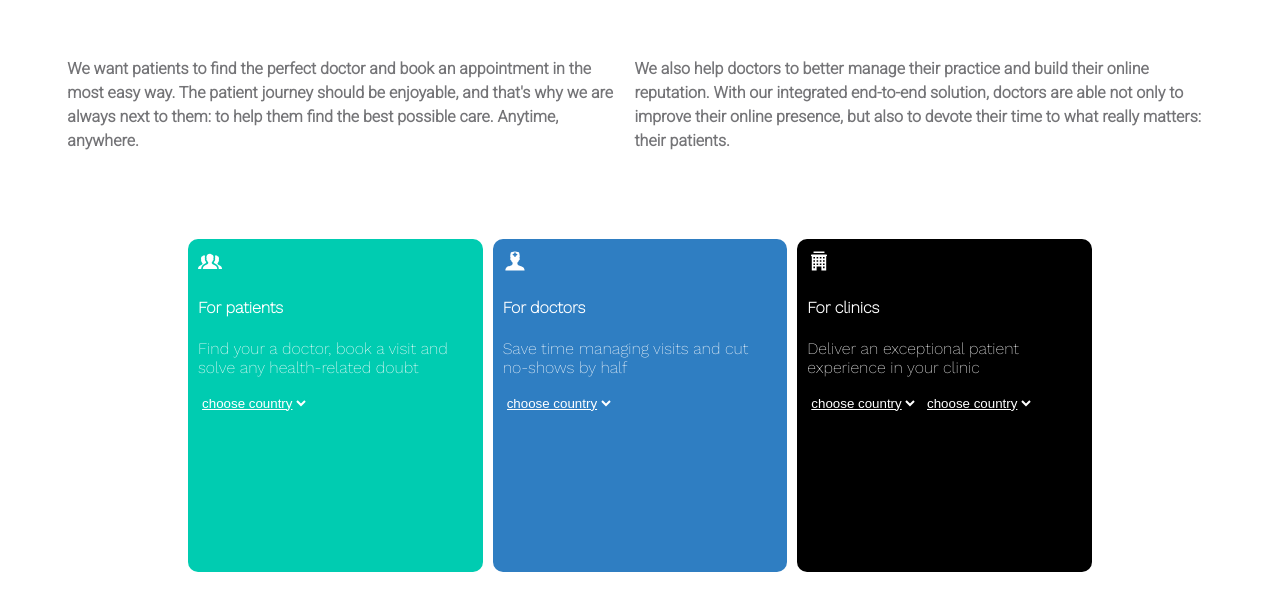
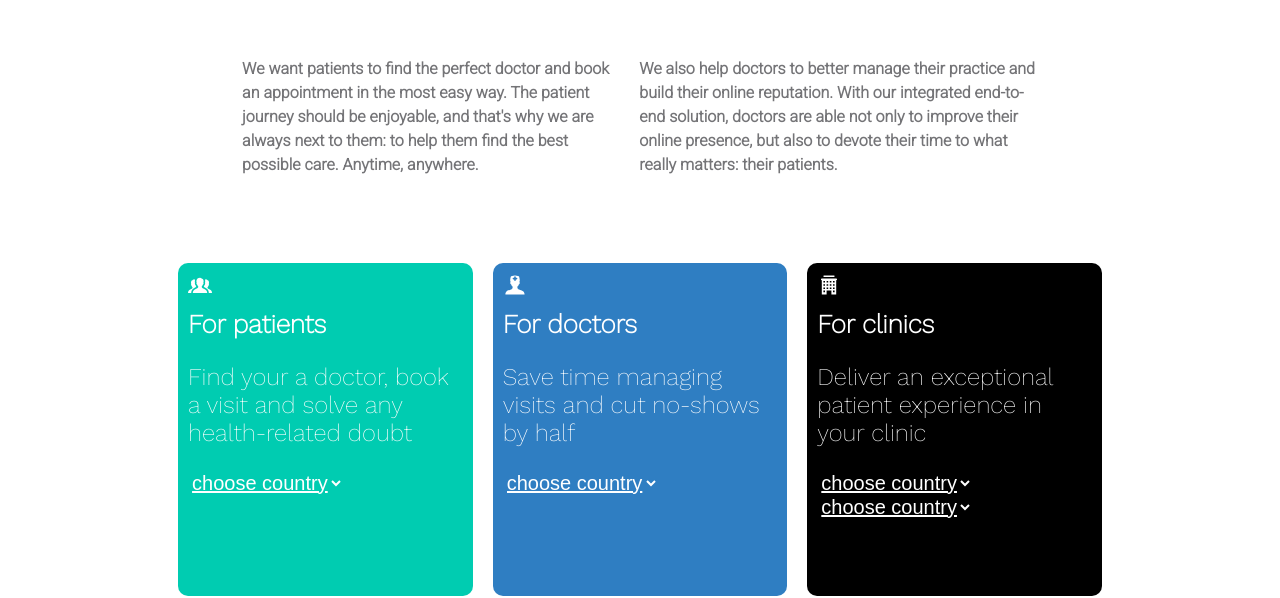
Before and after one commit to melekladh/css-layout, a plain HTML site: page index.html in a window 1280 px wide. Shown: the part 231-829 px from the top of the page. Drawn offline with nearby package versions, Linux system fonts and the light colour scheme.

Commit message:
second commit

```diff
--- a/index.html
+++ b/index.html
@@ -1,5 +1,6 @@
 <!DOCTYPE html>
 <html lang="en">
+
 <head>
     <meta charset="UTF-8">
     <meta name="viewport" content="width=device-width, initial-scale=1.0">
@@ -7,8 +8,7 @@
     <title>Document</title>
     <link rel="preconnect" href="https://fonts.googleapis.com">
     <link rel="preconnect" href="https://fonts.gstatic.com" crossorigin>
-<link href="https://fonts.googleapis.com/css2?family=Work+Sans:wght@200&display=swap"
-rel="stylesheet">
+    <link href="https://fonts.googleapis.com/css2?family=Work+Sans:wght@200&display=swap" rel="stylesheet">
     <link rel="preconnect" href="https://fonts.googleapis.com">
     <link rel="preconnect" href="https://fonts.gstatic.com" crossorigin>
     <link href="https://fonts.googleapis.com/css2?family=Roboto:wght@300&display=swap" rel="stylesheet">
@@ -16,10 +16,10 @@ rel="stylesheet">
 
 
 </head>
+
 <body>
     <div class="sticky-top" id="sidebar">
-<img class="image" src="./ilovepdf_pages-to-jpg/logo-default-group-en.svg"
-alt="image" height="33" width="268">
+        <img class="image" src="./ilovepdf_pages-to-jpg/logo-default-group-en.svg" alt="image" height="33" width="268">
 
 
         <ul>
@@ -41,23 +41,32 @@ alt="image" height="33" width="268">
                 appointment in the most easy way. The patient journey should be enjoyable,
                 and that's why we are always next to them: to help them find the best possible care. Anytime, anywhere.
             </p>
-    <p> We also help doctors to better manage their practice and build their online reputation. With our integrated end-to-end solution,
-     doctors are able not only to improve their online presence, but also to devote their time to what really matters: their patients.
+            <p> We also help doctors to better manage their practice and build their online reputation. With our
+                integrated end-to-end solution,
+                doctors are able not only to improve their online presence, but also to devote their time to what really
+                matters: their patients.
             </p>
         </div>
     </section>
 
     <section class="section-parent2">
         <div class="for-patients">
+
             <img src="./ilovepdf_pages-to-jpg/icon-patients (1).png" alt="patients">
             <h4>For patients</h4>
             <p>Find your a doctor, book a visit and solve any health-related doubt</p>
 
+
+
             <select>
                 <option value="option1">choose country</option>
-        <option value="option2"></option>
-        <option value="option3"></option>
+                <option value="option2">tunis</option>
+                <option value="option3">sousse</option>
+                <option value="option3">monastir</option>
             </select>
+
+
+
         </div>
         <div class="for-doctors">
             <img src="./ilovepdf_pages-to-jpg/icon-doctors.svg" alt="doctors">
@@ -66,8 +75,10 @@ alt="image" height="33" width="268">
 
             <select>
                 <option value="option1">choose country</option>
-                <option value="option2"></option>
-                <option value="option3"></option>
+                <option value="tunis">tunis</option>
+                <option value="option3">sousse</option>
+                <option value="option3">monastir</option>
+
             </select>
         </div>
         <div class="for-clinics">
@@ -77,14 +88,16 @@ alt="image" height="33" width="268">
 
             <select>
                 <option value="option1">choose country</option>
-                <option value="option2"></option>
-                <option value="option3"></option>
+                <option value="option2">tunis</option>
+                <option value="option3">sousse</option>
+                <option value="option3">monastir</option>
             </select>
 
             <select>
                 <option value="option1">choose country</option>
-                <option value="option2"></option>
-                <option value="option3"></option>
+                <option value="option2">tunis</option>
+                <option value="option3">sousse</option>
+                <option value="option3">monastir</option>
             </select>
             </form>
         </div>
@@ -93,7 +106,7 @@ alt="image" height="33" width="268">
     <section class="global">
 
         <section class="inter-global-left">
-        <h1>We are  a global company with local culture</h1>
+            <h1>We are a global company with local culture</h1>
         </section>
 
         <div class="container">
@@ -115,7 +128,7 @@ alt="image" height="33" width="268">
     </section>
 
     <div class="container2">
-<section style="padding-left: 5%;">
+        <section class="blue" style="padding-left: 5%;">
             <div class="world">The world's biggest
                 healthcare platform</div>
             <div class="work">We work from 9 offices all over the world,
@@ -136,22 +149,20 @@ alt="image" height="33" width="268">
                 </section>
 
 
-
-
-
-
-
-
             </section>
             <section class="parent-container-leader">
 
                 <section class="container-leader">
                     <div class="flag"> <img src="./ilovepdf_pages-to-jpg/patients.png"></div>
-            <div class="leader"><p>90,000,000
-                patients</p> </div>
-            <div class="poland"><p> visit our websites each month
+                    <div class="leader">
+                        <p>90,000,000
+                            patients</p>
+                    </div>
+                    <div class="poland">
+                        <p> visit our websites each month
 
-            </p></div>
+                        </p>
+                    </div>
 
                 </section>
             </section>
@@ -166,34 +177,34 @@ alt="image" height="33" width="268">
 
                     <section class="container-leader">
                         <div> <img src="./ilovepdf_pages-to-jpg/visits.png"></div>
-        <div class="leader"><p>15,000,000
-            appointments</p> </div>
-        <div class="poland"><p>booked last month
+                        <div class="leader">
+                            <p>15,000,000
+                                appointments</p>
+                        </div>
+                        <div class="poland">
+                            <p>booked last month
 
-        </p></div>
+                            </p>
+                        </div>
 
                     </section>
-
-
-
-
-
-
-
-
                 </section>
                 <section class="parent-container-leader">
 
                     <section class="container-leader">
                         <div> <img src="./ilovepdf_pages-to-jpg/doctors.png"></div>
-                <div class="leader"><p>210,000
+                        <div class="leader">
+                            <p>210,000
                                 active doctors
-                </p> </div>
-                <div class="poland"><p> trust our solutions
+                            </p>
+                        </div>
+                        <div class="poland">
+                            <p> trust our solutions
 
 
 
-                </p></div>
+                            </p>
+                        </div>
 
                     </section>
                 </section>
@@ -205,13 +216,16 @@ alt="image" height="33" width="268">
         <h1>Improve the lives of millions. Change yours forever.</h1>
         <p>More than 2800 team mates share our same vision, goals and passion.
             With offices in Warsaw, Barcelona, Munich, Istanbul, Rome, Rio, Bologna, Mexico City and Curitiba,
-our search for great talent never stops.</p></div>
+            our search for great talent never stops.</p>
+    </div>
 
     <div class="big">
         <section class="picture">
             <img src="https://www.docplanner.com/images/warsaw.png" alt="" width="100%" style="margin-bottom: 0%;">
             <section class="box">
-<div class="country"><p>Warsaw</p></div>
+                <div class="country">
+                    <p>Warsaw</p>
+                </div>
                 <button>see openings</button>
             </section>
         </section>
@@ -220,14 +234,18 @@ our search for great talent never stops.</p></div>
         <section class="picture">
             <img src="https://www.docplanner.com/images/barcelona.png" alt="" width="100%" style="margin-bottom: 0%;">
             <section class="box">
-    <div class="country"><p>Barcelone</p></div>
+                <div class="country">
+                    <p>Barcelone</p>
+                </div>
                 <button>see openings</button>
             </section>
         </section>
         <section class="picture">
             <img src="https://www.docplanner.com/images/munich.png" alt="" width="100%" style="margin-bottom: 0%;">
             <section class="box">
-        <div class="country"><p>Munich</p></div>
+                <div class="country">
+                    <p>Munich</p>
+                </div>
                 <button>see openings</button>
             </section>
         </section>
@@ -235,42 +253,54 @@ our search for great talent never stops.</p></div>
         <section class="picture">
             <img src="https://www.docplanner.com/images/istanbul.png" alt="" width="100%" style="margin-bottom: 0%;">
             <section class="box">
-            <div class="country"><p>Istanbul</p></div>
+                <div class="country">
+                    <p>Istanbul</p>
+                </div>
                 <button>see openings</button>
             </section>
         </section>
         <section class="picture">
-            <img src="https://www.docplanner.com/images/rome.png"  alt=""  width="100%" style="margin-bottom: 0%;">
+            <img src="https://www.docplanner.com/images/rome.png" alt="" width="100%" style="margin-bottom: 0%;">
             <section class="box">
-            <div class="country"><p>Rome</p></div>
+                <div class="country">
+                    <p>Rome</p>
+                </div>
                 <button>see openings</button>
             </section>
         </section>
         <section class="picture">
             <img src="https://www.docplanner.com/images/bologna.png" alt="" width="100%" style="margin-bottom: 0%;">
             <section class="box">
-            <div class="country"><p>Bologna</p></div>
+                <div class="country">
+                    <p>Bologna</p>
+                </div>
                 <button>see openings</button>
             </section>
         </section>
         <section class="picture">
             <img src="https://www.docplanner.com/images/curitiba.png" alt="" width="100%" style="margin-bottom: 0%;">
             <section class="box">
-            <div class="country"><p>Curitiba</p></div>
+                <div class="country">
+                    <p>Curitiba</p>
+                </div>
                 <button>see openings</button>
             </section>
         </section>
         <section class="picture">
             <img src="https://www.docplanner.com/images/rio-janeiro.png" alt="" width="100%" style="margin-bottom: 0%;">
             <section class="box">
-            <div class="country"><p>Rio De Janeiro</p></div>
+                <div class="country">
+                    <p>Rio De Janeiro</p>
+                </div>
                 <button>see openings</button>
             </section>
         </section>
         <section class="picture">
             <img src="https://www.docplanner.com/images/mexico-city.png" alt="" width="100%" style="margin-bottom: 0%;">
             <section class="box">
-            <div class="country"><p>Mexico city</p></div>
+                <div class="country">
+                    <p>Mexico city</p>
+                </div>
                 <button>see openings</button>
             </section>
         </section>
@@ -285,7 +315,9 @@ our search for great talent never stops.</p></div>
         <section class="picture">
             <img src="https://www.docplanner.com/images/bogota.png" alt="" width="100%" style="margin-bottom: 0%;">
             <section class="box">
-            <div class="country"><p>Mexico city</p></div>
+                <div class="country">
+                    <p>Mexico city</p>
+                </div>
                 <button>see openings</button>
             </section>
         </section>
@@ -296,4 +328,5 @@ our search for great talent never stops.</p></div>
 
     www.docplanner.com © 2023</footer> -->
 </body>
+
 </html>
--- a/style.css
+++ b/style.css
@@ -55,7 +55,9 @@ ul li a:hover{
     color: #747477;
     font-family: 'Roboto', sans-serif;
     font-weight: bold;
-    margin: 12px 0px;
+    /* margin: 12px 0px; */
+width: 70%;
+margin: auto;
 }
 .container-paragraph p{
     padding: 10px;
@@ -73,7 +75,7 @@ ul li a:hover{
     display: flex;
     flex-direction: row;
     justify-content:center;
-    gap: 10px;
+    gap: 20px;
     flex-wrap: wrap;
 
 }
@@ -89,7 +91,7 @@ color: #ffffffff;
 }
 .for-patients{
     background-color:#00CCB1 ;
-    padding: 10px;
+
 }
 .for-doctors{
     background-color:#2f7ec2 ;
@@ -99,11 +101,31 @@ color: #ffffffff;
     background-color:#000000 ;
 
 }
+.for-patients p{
+    font-size: 24px;
+
+}
+.for-doctors p{
+    font-size: 24px;
+
+}
+.for-clinics p{
+    font-size: 24px;
+
+}
+.section-parent2 h4{
+    font-size: 26px;
+    margin: 7.8px 0;
+}
 select{
     border: none;
     background-color: transparent;
     color: #FFFFFF;
     text-decoration: underline;
+    font-size: 20px;
+}
+option{
+    color: #747477;
 }
 form{
     display: flex;
@@ -114,6 +136,8 @@ form{
     margin: 40px 50px 29.3px 29.3px;
     padding: 0px 20px;
     display: flex;
+    /* width: 70%;
+    margin: auto; */
 }
 .inter-global-left h1{
     margin-top:6.5px ;
@@ -124,6 +148,7 @@ form{
     height: 101.1px;
     width: 295.750px;
 }
+
 .container{
     display: grid;
     width: 653px ;
@@ -142,7 +167,7 @@ grid-column: span 2;
 .container2{
     background-color:#E5FAF8;
     width: 100%;
-    height: 700px;
+    height: 560px;
     display: flex;
     gap: 10px;
     position: relative;
```
Lines whose indentation alone changed are shown as unchanged.
